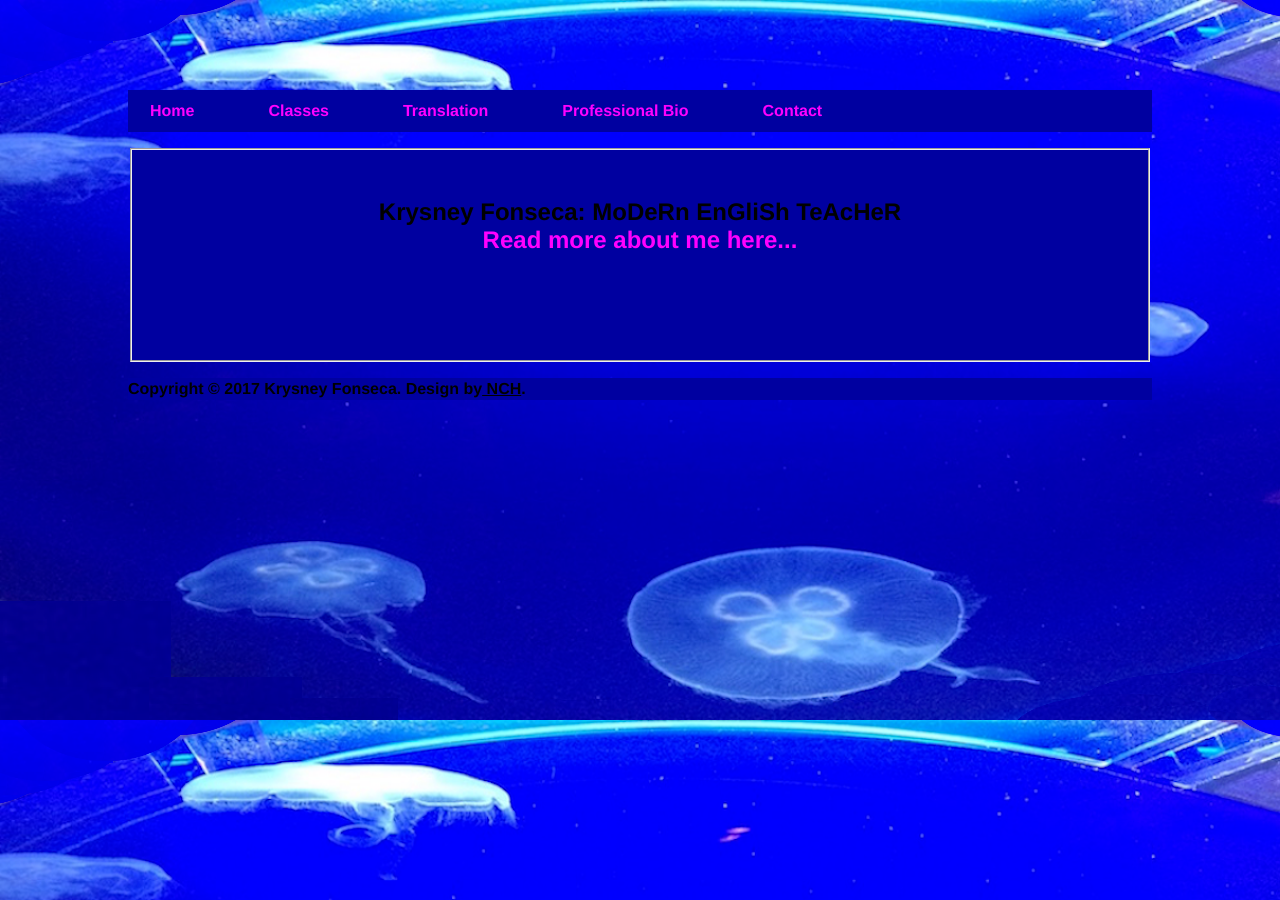
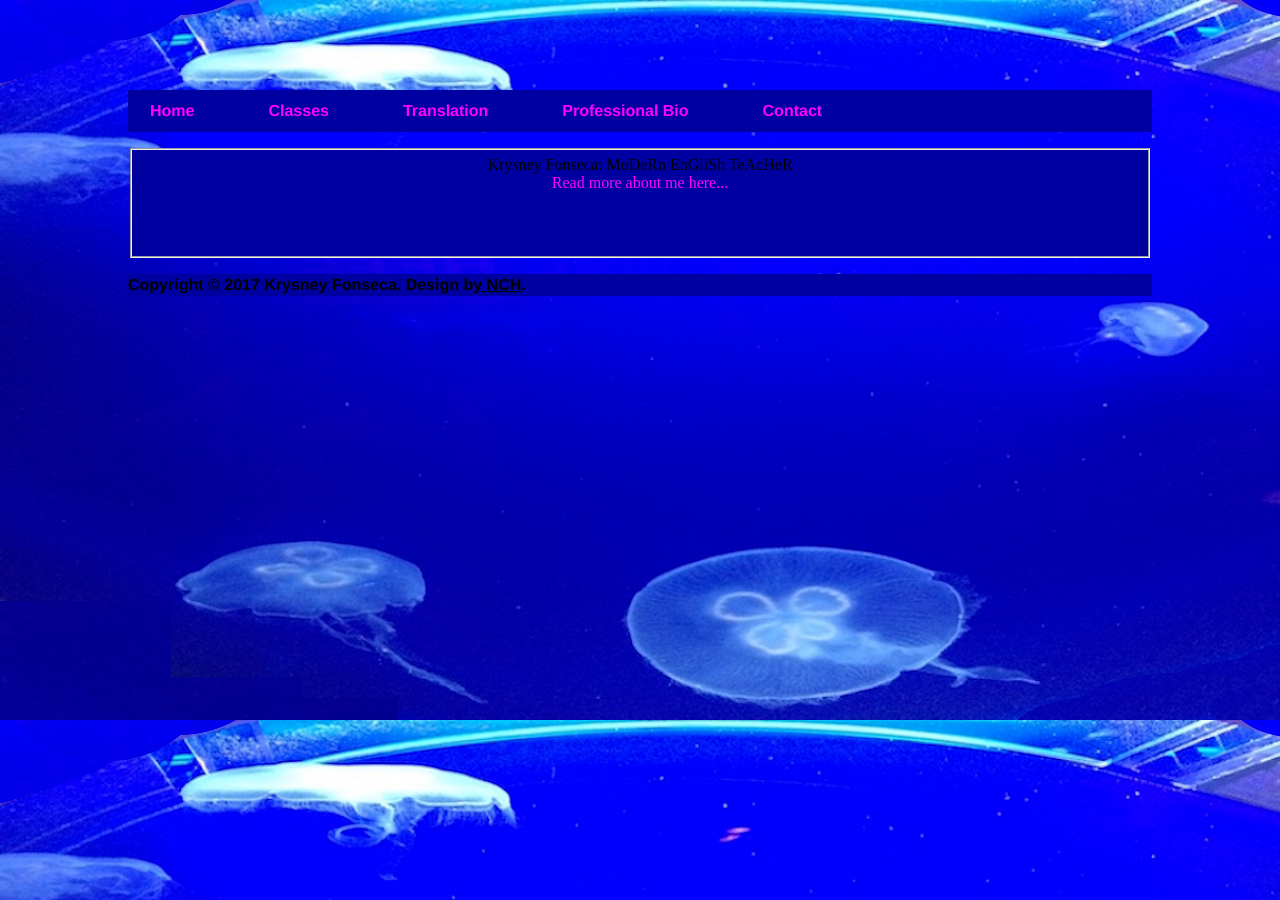
Before and after one commit to english-um-a-um/english-um-a-um.github.io, a Jekyll site: the page built from index.html, in a window 1280 px wide. Built offline with Jekyll 4.4.1, drawn with Linux system fonts in a browser that asks for light colours.

```diff
--- a/index.html
+++ b/index.html
@@ -3,5 +3,5 @@ layout: default
 title: English Um-a-Um - Home
 ---
 
-	<fieldset><center><br><h3>Krysney Fonseca: MoDeRn EnGliSh TeAcHeR<br>
-		<a href="/bio">Read more about me here...</a></h3><br><br><br><br></center></fieldset>
+	<fieldset><center>Krysney Fonseca: MoDeRn EnGliSh TeAcHeR<br>
+		<a href="/bio">Read more about me here...</a><br><br><br><br></center></fieldset>
```
